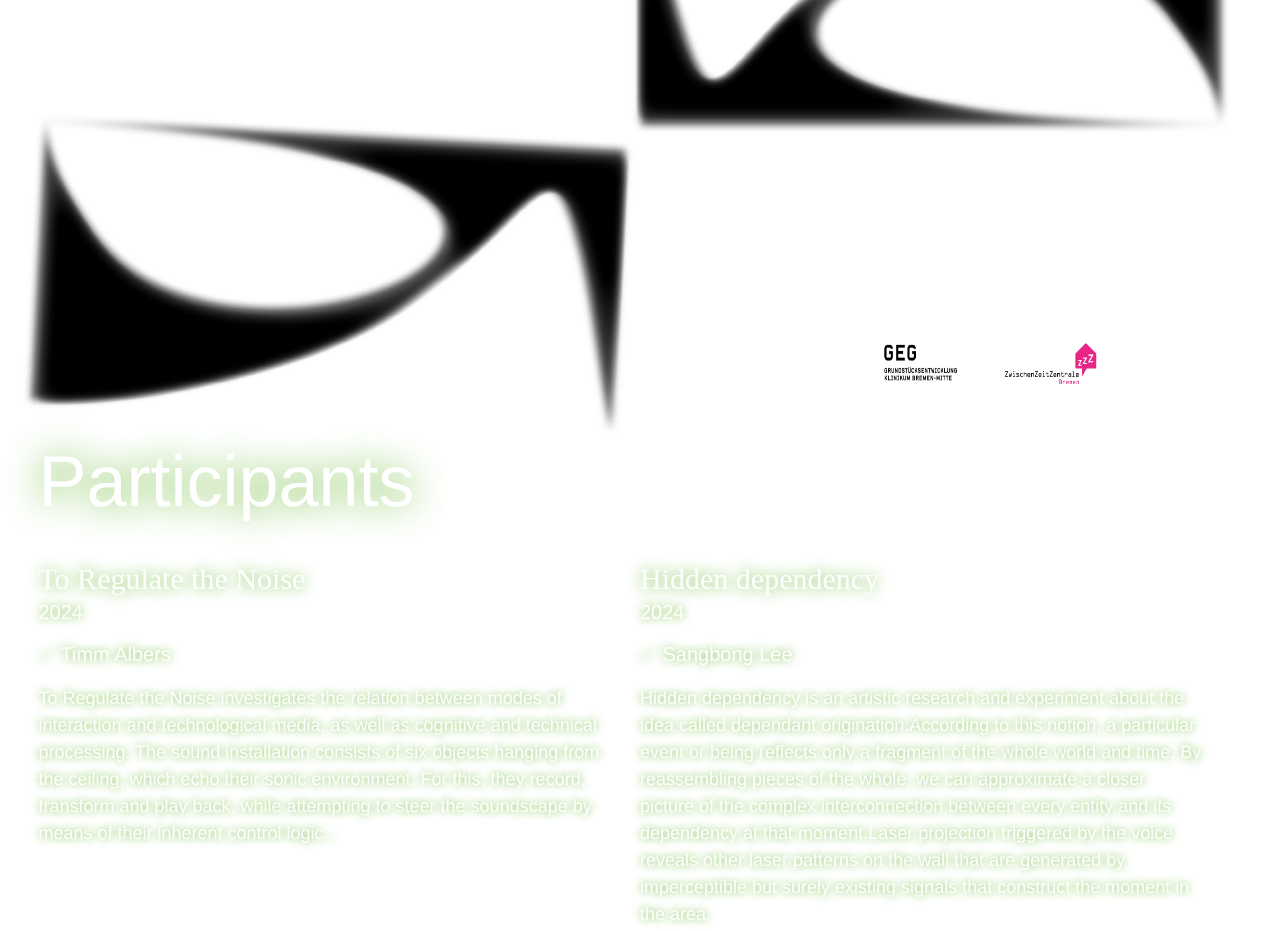
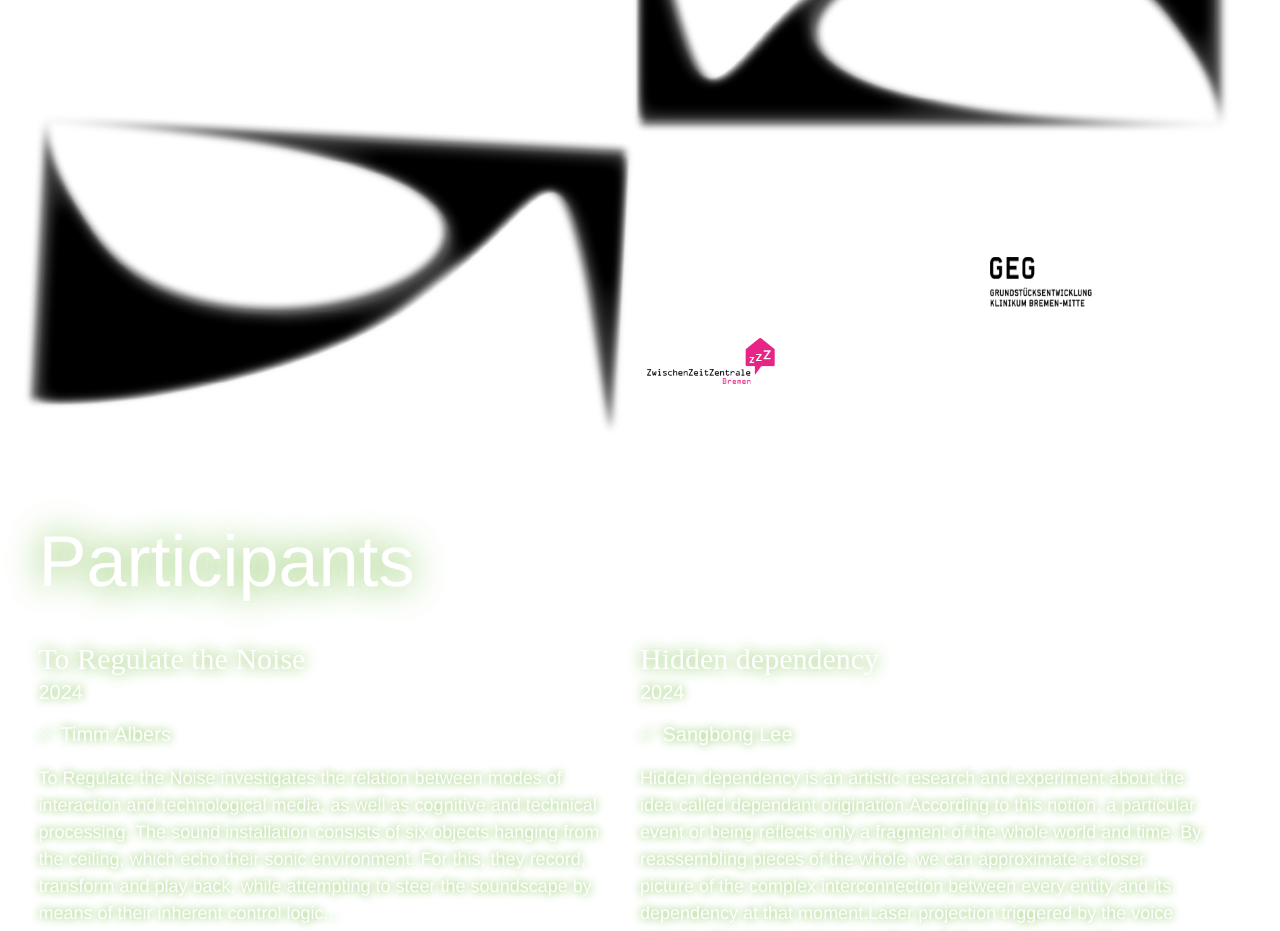
Before and after one commit to digitalmediabremen/studiesofchange-web, a Next.js app: page /studiesofchange-web/ in a window 1280 px wide. Shown: the part 1280-2211 px from the top of the page. Built offline with nearby package versions, Linux system fonts and the light colour scheme.

Commit message:
improve display of logos

```diff
--- a/src/app/page.tsx
+++ b/src/app/page.tsx
@@ -67,16 +67,16 @@ export default function Index() {
             </div>
           </div>
 
-          <div className="md:grid grid-cols-2 leading-tight">
+          <div className="md:grid grid-cols-2 leading-tight mb-20">
             <div>
               <Image src={arrow_img} alt="" className="animate-arrow-flip max-w-[50%] md:max-w-[100%] md:-ml-4" />
             </div>
             <div className="flex place-items-end">
-              <div className="flex-col md:flex-row flex md:mb-12 justify-start">
-                <Image className="max-w-[100px] h-auto mr-5" src={hfk_logo} alt="" />
-                <Image className="max-w-[100px] h-auto mr-5" src={dm_logo} alt="" />
-                <Image className="max-w-[100px] h-auto mr-5" src={geg_logo} alt="" />
-                <Image className="max-w-[100px] h-auto mr-5" src={zzz_logo} alt="" />
+              <div className="flex-col md:flex-row flex md:mb-12 justify-start flex-wrap gap-x-8 gap-y-4">
+                <Image className="max-w-[140px] h-auto" src={hfk_logo} alt="" />
+                <Image className="max-w-[140px] h-auto" src={dm_logo} alt="" />
+                <Image className="max-w-[140px] h-auto" src={geg_logo} alt="" />
+                <Image className="max-w-[140px] h-auto" src={zzz_logo} alt="" />
               </div>
             </div>
           </div>
```
